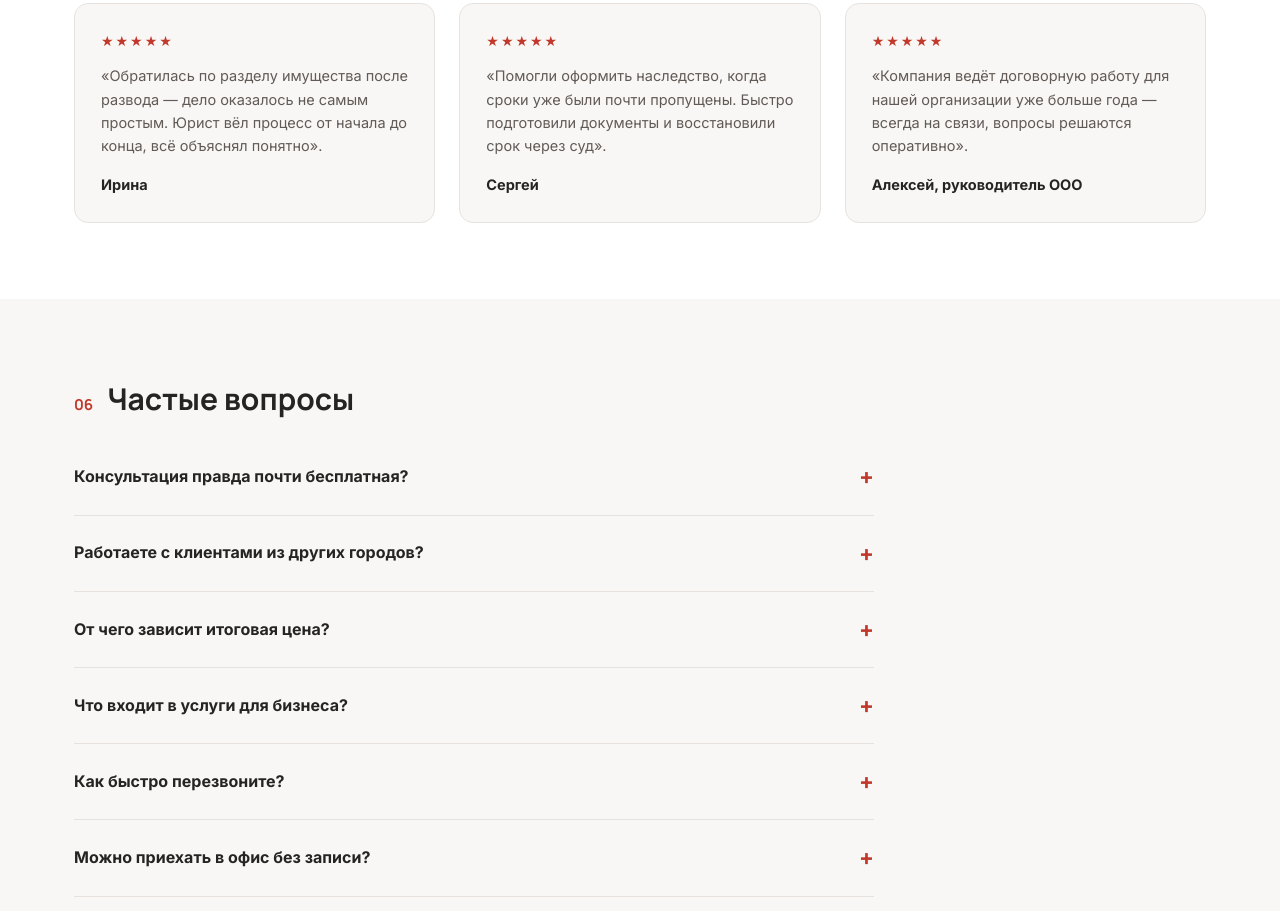
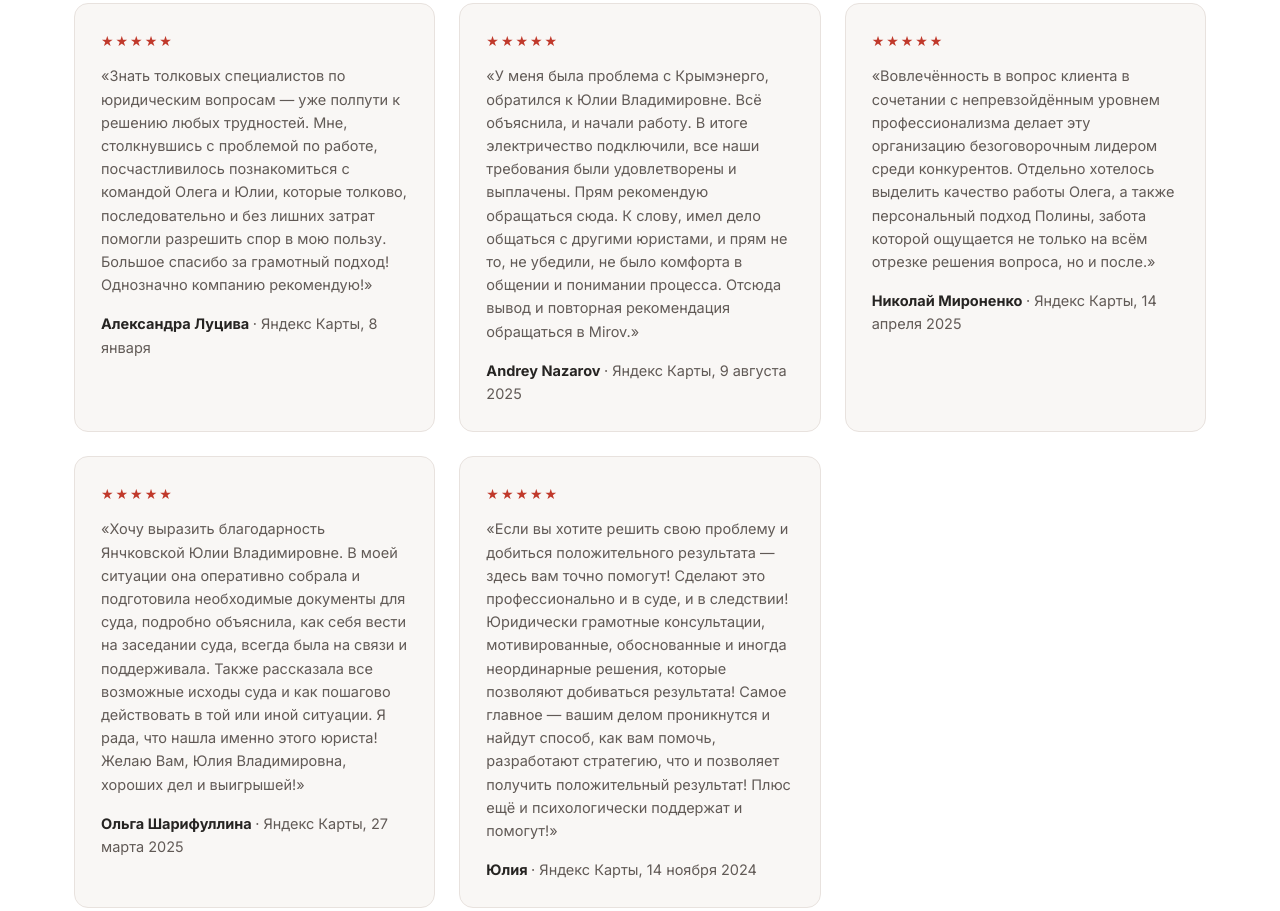
Before and after one commit to murzzsite/mirov-yuristy, a plain HTML site: page index.html in a window 1280 px wide. Shown: the part 5452-6363 px from the top of the page. Drawn offline with Linux system fonts and the light colour scheme.

Commit message:
Отзывы: реальные отзывы клиентов с Яндекс Карт вместо примерных
Co-Authored-By: Claude Sonnet 5.5 <noreply@anthropic.com>

```diff
--- a/index.html
+++ b/index.html
@@ -317,18 +317,28 @@ ym(114190753,"init",{clickmap:true,trackLinks:true,accurateTrackBounce:true,webv
       <div class="reviews__grid">
         <div class="review">
           <div class="review__stars">★★★★★</div>
-          <p>«Обратилась по разделу имущества после развода — дело оказалось не самым простым. Юрист вёл процесс от начала до конца, всё объяснял понятно».</p>
-          <div class="review__author">Ирина</div>
+          <p>«Знать толковых специалистов по юридическим вопросам — уже полпути к решению любых трудностей. Мне, столкнувшись с проблемой по работе, посчастливилось познакомиться с командой Олега и Юлии, которые толково, последовательно и без лишних затрат помогли разрешить спор в мою пользу. Большое спасибо за грамотный подход! Однозначно компанию рекомендую!»</p>
+          <div class="review__author">Александра Луцива <span style="font-weight:400;color:var(--ink-soft)">· Яндекс Карты, 8 января</span></div>
         </div>
         <div class="review">
           <div class="review__stars">★★★★★</div>
-          <p>«Помогли оформить наследство, когда сроки уже были почти пропущены. Быстро подготовили документы и восстановили срок через суд».</p>
-          <div class="review__author">Сергей</div>
+          <p>«У меня была проблема с Крымэнерго, обратился к Юлии Владимировне. Всё объяснила, и начали работу. В итоге электричество подключили, все наши требования были удовлетворены и выплачены. Прям рекомендую обращаться сюда. К слову, имел дело общаться с другими юристами, и прям не то, не убедили, не было комфорта в общении и понимании процесса. Отсюда вывод и повторная рекомендация обращаться в Mirov.»</p>
+          <div class="review__author">Andrey Nazarov <span style="font-weight:400;color:var(--ink-soft)">· Яндекс Карты, 9 августа 2025</span></div>
         </div>
         <div class="review">
           <div class="review__stars">★★★★★</div>
-          <p>«Компания ведёт договорную работу для нашей организации уже больше года — всегда на связи, вопросы решаются оперативно».</p>
-          <div class="review__author">Алексей, руководитель ООО</div>
+          <p>«Вовлечённость в вопрос клиента в сочетании с непревзойдённым уровнем профессионализма делает эту организацию безоговорочным лидером среди конкурентов. Отдельно хотелось выделить качество работы Олега, а также персональный подход Полины, забота которой ощущается не только на всём отрезке решения вопроса, но и после.»</p>
+          <div class="review__author">Николай Мироненко <span style="font-weight:400;color:var(--ink-soft)">· Яндекс Карты, 14 апреля 2025</span></div>
+        </div>
+        <div class="review">
+          <div class="review__stars">★★★★★</div>
+          <p>«Хочу выразить благодарность Янчковской Юлии Владимировне. В моей ситуации она оперативно собрала и подготовила необходимые документы для суда, подробно объяснила, как себя вести на заседании суда, всегда была на связи и поддерживала. Также рассказала все возможные исходы суда и как пошагово действовать в той или иной ситуации. Я рада, что нашла именно этого юриста! Желаю Вам, Юлия Владимировна, хороших дел и выигрышей!»</p>
+          <div class="review__author">Ольга Шарифуллина <span style="font-weight:400;color:var(--ink-soft)">· Яндекс Карты, 27 марта 2025</span></div>
+        </div>
+        <div class="review">
+          <div class="review__stars">★★★★★</div>
+          <p>«Если вы хотите решить свою проблему и добиться положительного результата — здесь вам точно помогут! Сделают это профессионально и в суде, и в следствии! Юридически грамотные консультации, мотивированные, обоснованные и иногда неординарные решения, которые позволяют добиваться результата! Самое главное — вашим делом проникнутся и найдут способ, как вам помочь, разработают стратегию, что и позволяет получить положительный результат! Плюс ещё и психологически поддержат и помогут!»</p>
+          <div class="review__author">Юлия <span style="font-weight:400;color:var(--ink-soft)">· Яндекс Карты, 14 ноября 2024</span></div>
         </div>
       </div>
     </div>
```
